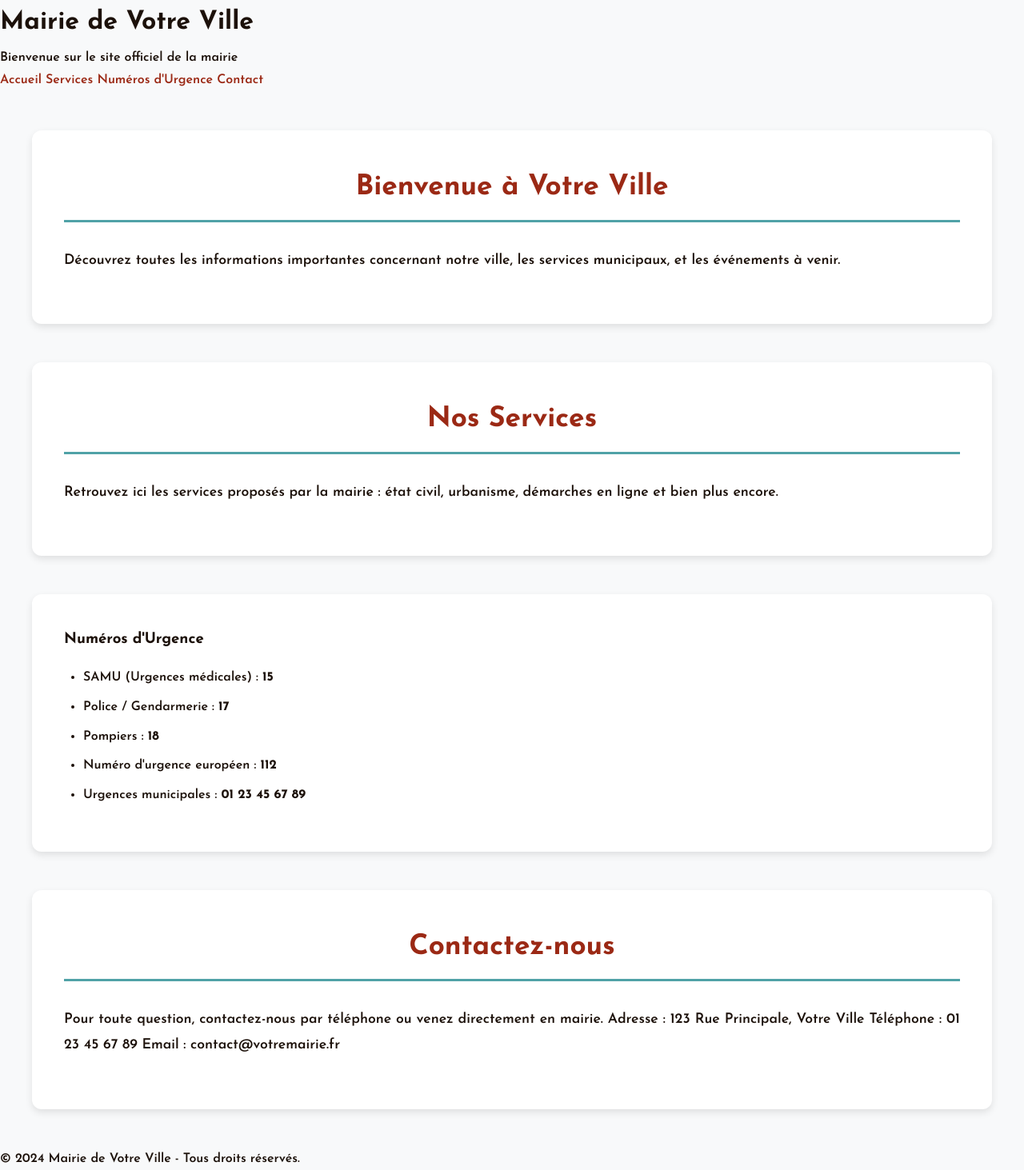
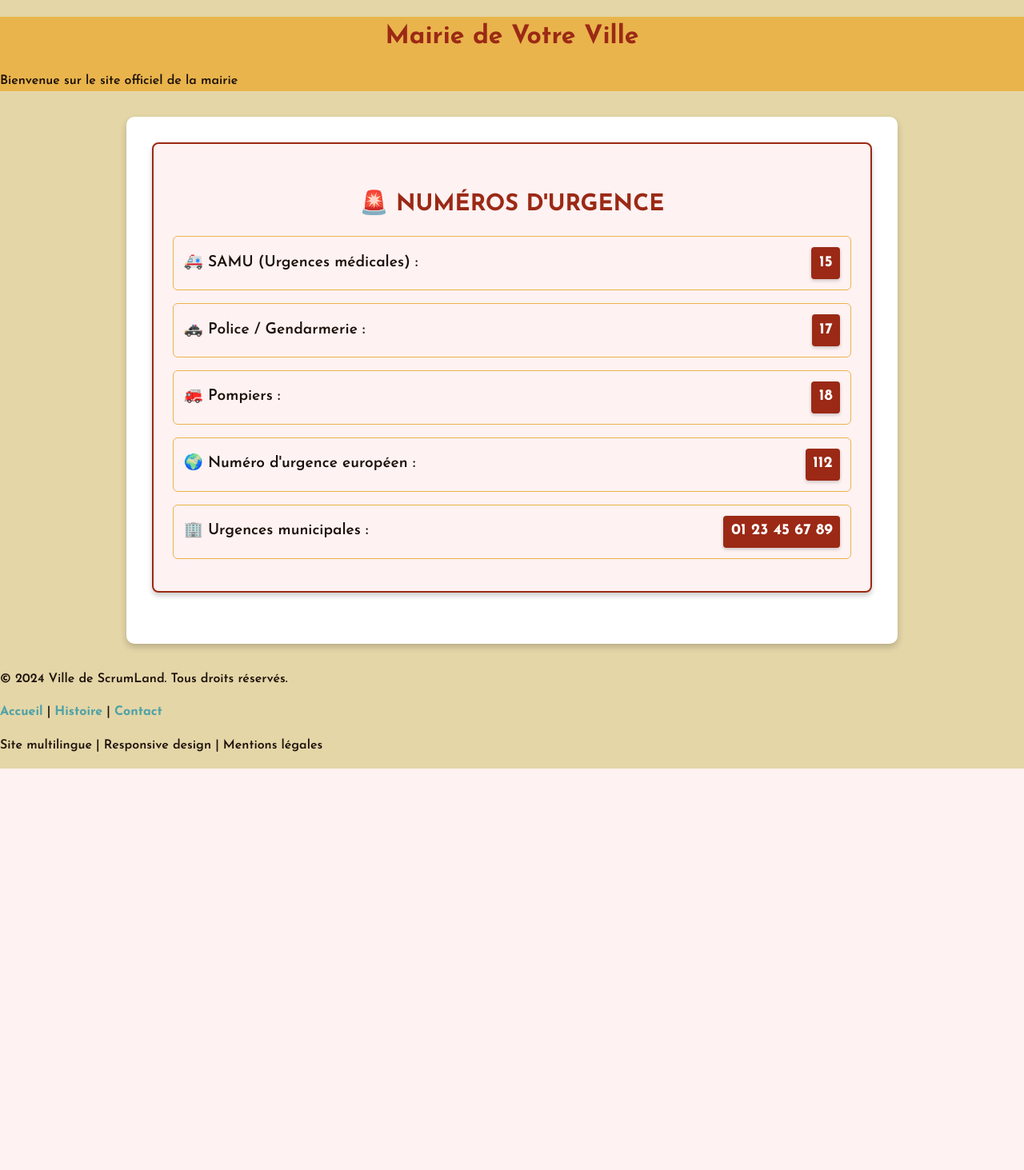
Before and after one commit to AustinRoverMini30/ScrumLand, a PHP site: page /numUrgences.php in a window 1280 px wide. Shown: the whole page at 80% size. After the commit the page ends 961 px from the top, so only its background shows below. Run offline with PHP 8.4, Linux system fonts and the light colour scheme.

Commit message:
Css et html ameliorer

```diff
--- /dev/null
+++ b/Assets/CSS/numUrgence.css
@@ -0,0 +1,123 @@
+@import url('https://fonts.googleapis.com/css2?family=Josefin+Sans:ital,wght@0,100..700;1,100..700&display=swap');
+
+:root {
+    --vanilla: #e4d6a7;
+    --licorice: #1c110a;
+    --hunyadiYellow: #e9b44c;
+    --rofous: #9b2915;
+    --verdigris: #50a2a7;
+    --highlight: #ff4d4d;
+}
+
+/* Configuration générale */
+body {
+    font: 600 16px 'Josefin Sans', sans-serif;
+    background-color: var(--vanilla);
+    color: var(--licorice);
+    margin: 0;
+    line-height: 1.6;
+}
+
+/* Conteneur principal */
+main {
+    max-width: 900px;
+    margin: 2rem auto;
+    padding: 2rem;
+    background-color: #fff;
+    border-radius: 10px;
+    box-shadow: 0 4px 8px rgba(0, 0, 0, 0.2);
+}
+
+/* Titres */
+h1, h2, h3 {
+    color: var(--rofous);
+    margin-bottom: 1rem;
+    text-align: center;
+}
+
+h2 {
+    font-size: 2rem;
+}
+
+h3 {
+    font-size: 1.8rem;
+}
+
+/* Sections */
+section {
+    margin-bottom: 2rem;
+    border: 2px solid var(--hunyadiYellow);
+    border-radius: 10px;
+    padding: 1.5rem;
+    box-shadow: 0 2px 4px rgba(0, 0, 0, 0.1);
+    transition: transform 0.3s ease, box-shadow 0.3s ease;
+}
+
+section:hover {
+    transform: translateY(-5px);
+    box-shadow: 0 6px 12px rgba(0, 0, 0, 0.2);
+}
+
+/* Section des numéros d'urgence */
+.emergency {
+    background-color: rgba(230, 0, 0, 0.05); /* Un fond plus léger */
+    border: 2px solid var(--rofous);
+    border-radius: 8px;
+    padding: 1.5rem;
+    box-shadow: 0 4px 6px rgba(0, 0, 0, 0.2);
+}
+
+.emergency h3 {
+    color: var(--rofous);
+    font-size: 1.8rem;
+    text-transform: uppercase;
+    text-align: center;
+}
+
+.emergency ul {
+    list-style: none;
+    padding: 0;
+}
+
+.emergency li {
+    margin: 1rem 0;
+    font-size: 1.2rem;
+    display: flex;
+    align-items: center;
+    justify-content: space-between;
+    padding: 0.8rem;
+    border: 1px solid var(--hunyadiYellow);
+    border-radius: 6px;
+    transition: background-color 0.3s ease;
+}
+
+.emergency li:hover {
+    background-color: var(--hunyadiYellow);
+    color: #fff;
+}
+
+.emergency li strong {
+    background-color: var(--rofous);
+    color: #fff;
+    padding: 0.3rem 0.6rem;
+    border-radius: 4px;
+    margin-left: 0.5rem;
+    font-size: 1.2rem;
+    box-shadow: 0 2px 4px rgba(0, 0, 0, 0.2);
+    transition: background-color 0.3s ease;
+}
+
+.emergency li:hover strong {
+    background-color: var(--licorice);
+}
+
+/* Liens */
+a {
+    color: var(--verdigris);
+    text-decoration: none;
+    font-weight: bold;
+}
+
+a:hover {
+    text-decoration: underline;
+}
--- a/numUrgences.php
+++ b/numUrgences.php
@@ -4,71 +4,36 @@
     <meta charset="UTF-8">
     <meta name="viewport" content="width=device-width, initial-scale=1.0">
     <title>Mairie de Votre Ville</title>
-    <!-- Lien vers la feuille de style CSS -->
+    <!-- Liens vers les feuilles de style CSS -->
     <link rel="stylesheet" href="Assets/CSS/General.css">
-    <link rel="stylesheet" href="Assets/CSS/presentation.css">
+    <link rel="stylesheet" href="Assets/CSS/numUrgence.css">
 </head>
 <body>
     <!-- En-tête de la page -->
-    <header>
+    <header id="header">
+        <canvas id="canvas"></canvas>
         <h1>Mairie de Votre Ville</h1>
         <p>Bienvenue sur le site officiel de la mairie</p>
     </header>
 
-    <!-- Navigation principale -->
-    <nav>
-        <a href="#accueil">Accueil</a>
-        <a href="#services">Services</a>
-        <a href="#urgence">Numéros d'Urgence</a>
-        <a href="#contact">Contact</a>
-    </nav>
-
     <!-- Contenu principal -->
     <main>
-        <!-- Section Accueil -->
-        <section id="accueil">
-            <h2>Bienvenue à Votre Ville</h2>
-            <p>
-                Découvrez toutes les informations importantes concernant notre ville, les services municipaux,
-                et les événements à venir.
-            </p>
-        </section>
-
-        <!-- Section Services -->
-        <section id="services">
-            <h2>Nos Services</h2>
-            <p>
-                Retrouvez ici les services proposés par la mairie : état civil, urbanisme, démarches en ligne et bien plus encore.
-            </p>
-        </section>
-
         <!-- Section Numéros d'Urgence -->
         <section id="urgence" class="emergency">
-            <h3>Numéros d'Urgence</h3>
+            <h3>🚨 Numéros d'Urgence</h3>
             <ul>
-                <li>SAMU (Urgences médicales) : <strong>15</strong></li>
-                <li>Police / Gendarmerie : <strong>17</strong></li>
-                <li>Pompiers : <strong>18</strong></li>
-                <li>Numéro d'urgence européen : <strong>112</strong></li>
-                <li>Urgences municipales : <strong>01 23 45 67 89</strong></li>
+                <li>🚑 SAMU (Urgences médicales) : <strong>15</strong></li>
+                <li>🚓 Police / Gendarmerie : <strong>17</strong></li>
+                <li>🚒 Pompiers : <strong>18</strong></li>
+                <li>🌍 Numéro d'urgence européen : <strong>112</strong></li>
+                <li>🏢 Urgences municipales : <strong>01 23 45 67 89</strong></li>
             </ul>
-        </section>
-
-        <!-- Section Contact -->
-        <section id="contact">
-            <h2>Contactez-nous</h2>
-            <p>
-                Pour toute question, contactez-nous par téléphone ou venez directement en mairie.
-                Adresse : 123 Rue Principale, Votre Ville
-                Téléphone : 01 23 45 67 89
-                Email : contact@votremairie.fr
-            </p>
         </section>
     </main>
 
     <!-- Pied de page -->
     <footer>
-        <p>&copy; 2024 Mairie de Votre Ville - Tous droits réservés.</p>
+        <?php include 'footer.php'; ?>
     </footer>
 </body>
 </html>
```
